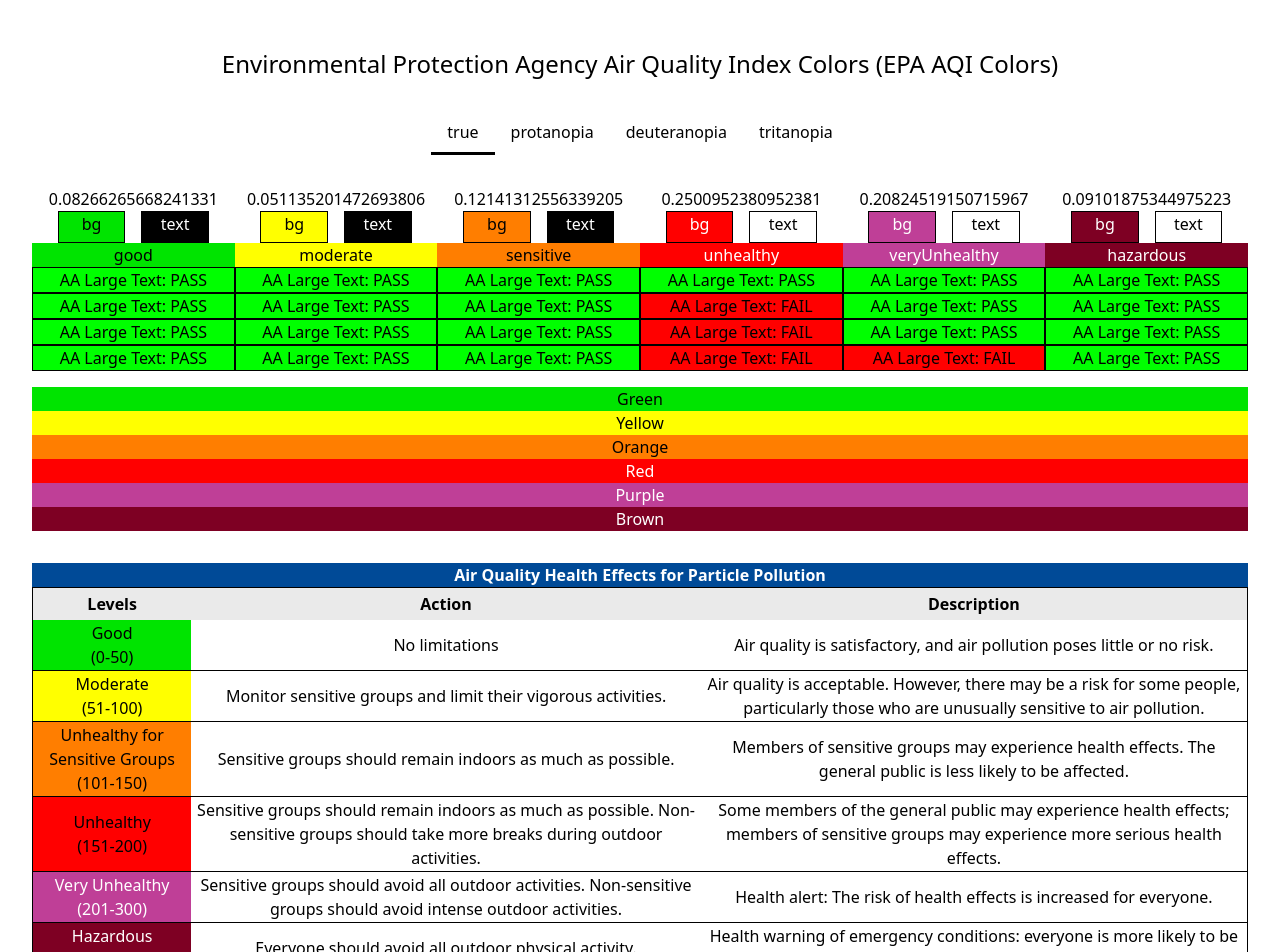
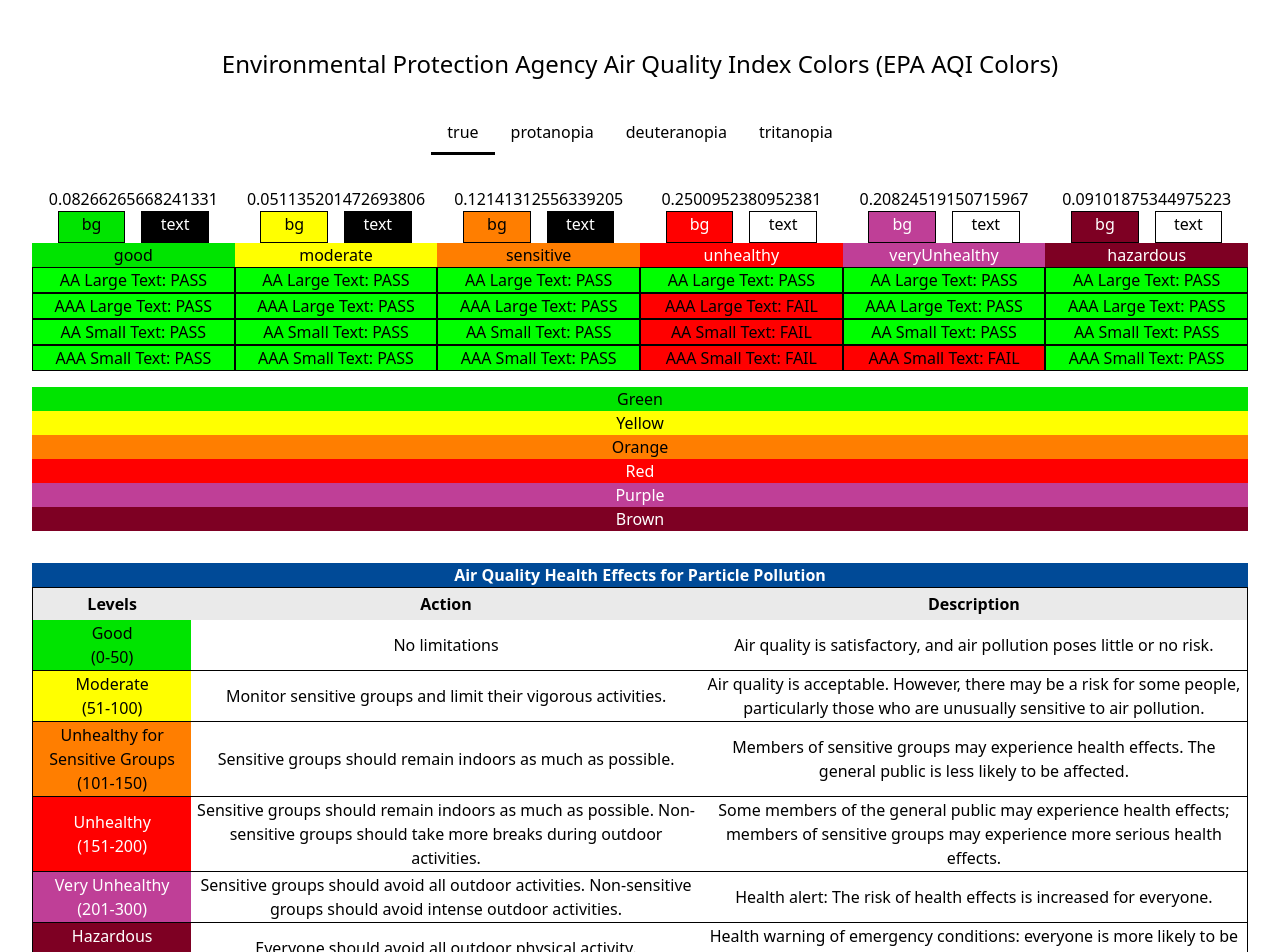
Before and after one commit to foleyb25/aqi-colors, a React (Vite) app: page / in a window 1280 px wide. Shown: the top 952 px of the page. Built offline with nearby package versions, Linux system fonts and the light colour scheme.

Commit message:
Updating unhealthy color text

```diff
--- a/src/App.jsx
+++ b/src/App.jsx
@@ -76,18 +76,18 @@
                               'bg-[#00FF00] border border-black'
                               :
                               'bg-[#FF0000] border border-black'}>AA Large Text: {detail['AA Large Text']}</div>
+                    <div  className={detail['AAA Large Text'] === 'PASS' ?
+                              'bg-[#00FF00] border border-black'
+                              :
+                              'bg-[#FF0000] border border-black'}>AAA Large Text: {detail['AAA Large Text']}</div>
                     <div  className={detail['AA Small Text'] === 'PASS' ?
                               'bg-[#00FF00] border border-black'
                               :
-                              'bg-[#FF0000] border border-black'}>AA Large Text: {detail['AA Small Text']}</div>
-                    <div  className={detail['AAA Large Text'] === 'PASS' ?
-                              'bg-[#00FF00] border border-black'
-                              :
-                              'bg-[#FF0000] border border-black'}>AA Large Text: {detail['AAA Large Text']}</div>
+                              'bg-[#FF0000] border border-black'}>AA Small Text: {detail['AA Small Text']}</div>
                     <div  className={detail['AAA Small Text'] === 'PASS' ?
                               'bg-[#00FF00] border border-black'
                               :
-                              'bg-[#FF0000] border border-black'}>AA Large Text: {detail['AAA Small Text']}</div>
+                              'bg-[#FF0000] border border-black'}>AAA Small Text: {detail['AAA Small Text']}</div>
                   </div>
               )
             })}
@@ -173,7 +173,7 @@
               </td>
             </tr>
             <tr className="text-center border-b border-black">
-              <td className={`px-1 bg-${theme}-unhealthy color-white`}>
+              <td className={`px-1 bg-${theme}-unhealthy text-white`}>
                 Unhealthy <br />
                 (151-200)
               </td>
```
